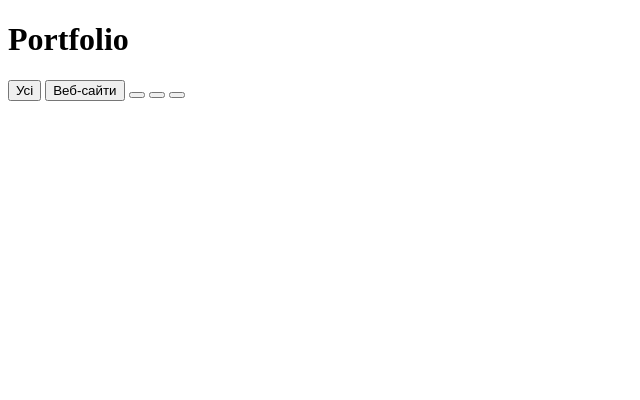
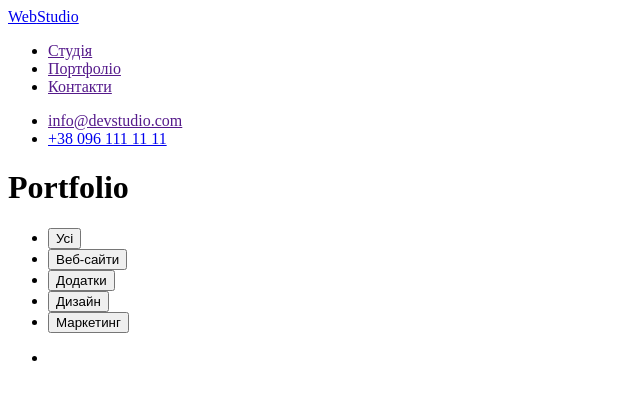
Before and after one commit to KaterynaZubr/goit-markup-hw-02, a plain HTML site: page portfolio.html in a window 1280 px wide. Shown: the whole page, without its empty margins (0-640 px from the left). Drawn offline with Linux system fonts and the light colour scheme.

Commit message:
Stylization start

```diff
--- a/css/styles.css
+++ b/css/styles.css
@@ -0,0 +1,4 @@
+:root{
+
+}
+.logo{}
--- a/portfolio.html
+++ b/portfolio.html
@@ -4,14 +4,39 @@
     <meta charset="UTF-8" />
     <meta http-equiv="X-UA-Compatible" content="IE=edge" />
     <meta name="viewport" content="width=device-width, initial-scale=1.0" />
-    <title>Document</title>
+    <title>Web Studio Portfolio</title>
+    <link
+      href="https://fonts.googleapis.com/css2?family=Raleway:wght@700&family=Roboto:wght@400;500;700;900&display=swap"
+      rel="stylesheet"
+    />
+    <link rel="stylesheet" href="./css/styles.css" />
   </head>
   <body>
+    <!-- header -->
+    <header>
+      <nav>
+        <a href="./"> Web<span>Studio</span></a>
+        <ul>
+          <li><a href="">Студія</a></li>
+          <li><a href="">Портфоліо</a></li>
+          <li><a href="">Контакти</a></li>
+        </ul>
+      </nav>
+      <ul>
+        <li><a href="">info@devstudio.com</a></li>
+        <li><a href="tel:+380961111111">+38 096 111 11 11</a></li>
+      </ul>
+    </header>
     <h1>Portfolio</h1>
-    <button type="button">Усі</button>
-    <button type="button">Веб-сайти</button>
-    <button type="button"></button>
-    <button type="button"></button>
-    <button type="button"></button>
+    <ul>
+      <li><button type="button">Усі</button></li>
+      <li><button type="button">Веб-сайти</button></li>
+      <li><button type="button">Додатки</button></li>
+      <li><button type="button">Дизайн</button></li>
+      <li><button type="button">Маркетинг</button></li>
+    </ul>
+    <ul>
+      <li></li>
+    </ul>
   </body>
 </html>
```
Also changed, not shown: index.html (+6 -1 lines), images/img.jpg (added).
